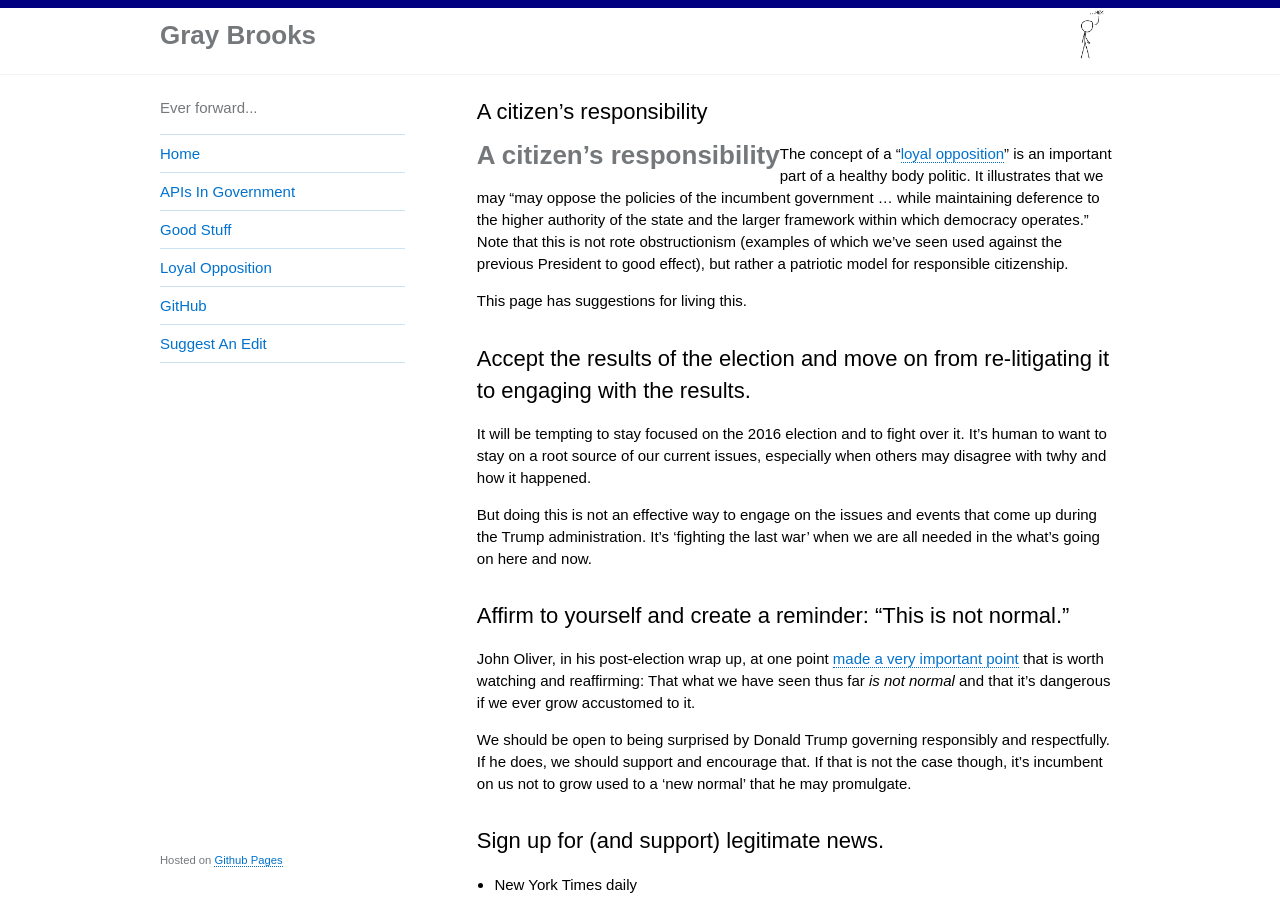
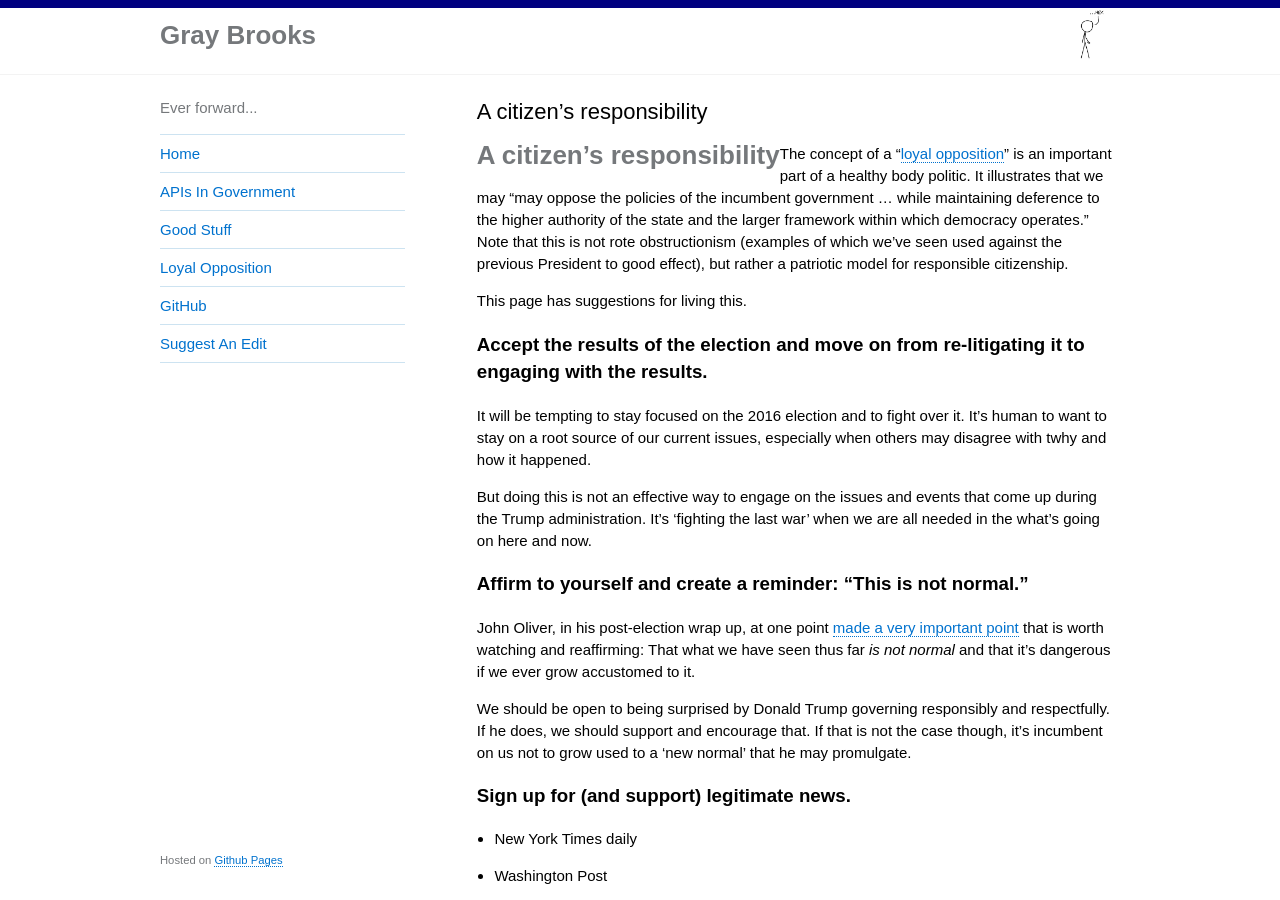
Before and after one commit to gbinal/gbinal.github.com, a Jekyll site: the page built from pages/loyal-opposition.md, in a window 1280 px wide and 900 px high. Built offline with Jekyll 4.4.1, drawn with Linux system fonts in a browser that asks for light colours; our own code applies the rules of GitHub Pages for plain Markdown files.

```diff
--- a/pages/loyal-opposition.md
+++ b/pages/loyal-opposition.md
@@ -10,33 +10,34 @@ The concept of a "[loyal opposition](https://en.wikipedia.org/wiki/Loyal_opposit
 
 This page has suggestions for living this.
 
-## Accept the results of the election and move on from re-litigating it to engaging with the results.
+
+### Accept the results of the election and move on from re-litigating it to engaging with the results.
 
 It will be tempting to stay focused on the 2016 election and to fight over it.  It's human to want to stay on a root source of our current issues, especially when others may disagree with twhy and how it happened.
 
 But doing this is not an effective way to engage on the issues and events that come up during the Trump administration.  It's 'fighting the last war' when we are all needed in the what's going on here and now.
 
-## Affirm to yourself and create a reminder: "This is not normal."
+### Affirm to yourself and create a reminder: "This is not normal."
 
 John Oliver, in his post-election wrap up, at one point [made a very important point](https://youtu.be/-rSDUsMwakI?t=22m29s) that is worth watching and reaffirming:  That what we have seen thus far *is not normal* and that it's dangerous if we ever grow accustomed to it.
 
 We should be open to being surprised by Donald Trump governing responsibly and respectfully.  If he does, we should support and encourage that.  If that is not the case though, it's incumbent on us not to grow used to a 'new normal' that he may promulgate.
 
-## Sign up for (and support) legitimate news.
+### Sign up for (and support) legitimate news.
 
   * New York Times daily
   * Washington Post
   * NPR
   * Propublica
 
-## Support (and sign up for) core organizations that support American democracy.
+### Support (and sign up for) core organizations that support American democracy.
 
 * ACLU
 * Center for Public Integrity
 * Reporters without Borders
 * Union of Concerned Scientists
 
-## Support (and sign up for) progressive causes that need you.
+### Support (and sign up for) progressive causes that need you.
 
 * Democratic Legislative Campaign Committee
 * Planned Parenthood
@@ -45,29 +46,29 @@ We should be open to being surprised by Donald Trump governing responsibly and r
 * Head Start
 
 
-## Find a small way to be out and proud.
+### Find a small way to be out and proud.
 
 Whether it's wearing a safety pin on your shirt, putting a bumper sticker on your car, or adding a button to your backpack or purse - something small and present can make a regular difference to others, and serve as a reminder to yourself that we are all called to serve in times like these.
 
-## Speak up in everyday moments.
+### Speak up in everyday moments.
 
 This is probably the most difficult of these and you won't always be up for it.  But there will be tiny, everyday moments when someone around you casually affirms the some of the disturbing trends of the Trump presidency.  When you can, try to politely but sincerely speak up at some point to disagreemenet or concern.
 
 You don't need to try to change the other person's mind (it's often not possible to do that in one moment), but it's critical in these times to try and speak up in support of what we believe in and to show that good people can disagree on the direction the country may be going.
 
-## Meet up.
+### Meet up.
 
 Find local events where citizens are coming together to discuss current events, plan for ways to organize and push back, and support each other.  You'll find strength and reinforcement in these groups and your showing up give energy to everyone else coming to those.
 
 * Search for progressive or interest groups that you are passionate about in your area [on meetup.com](https://www.meetup.com/).
 * Look up your local Democratic Party and find out when they meet.
 
-## Get active.
+### Get active.
 
 * Look up the phone numbers for your US Senators and Congress members and, whenever ssomething seems particularly wrong headed - call them and tell them so.  You'll either speak with a low level staffer or get their voicemail, but *they make a note of how many people call, on what issues, and what side they are on, so this matters.*.
 * Write a brief letter to the editor of your local paper.  They print those and people read them.
 
-## Allow yourself to still laugh and be happy...
+### Allow yourself to still laugh and be happy...
 
 * SNL
 * John Oliver
```
